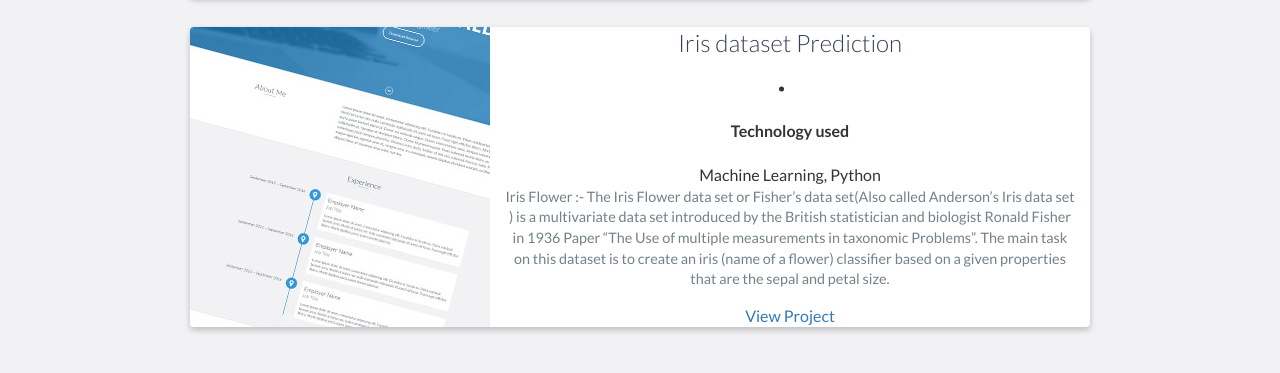
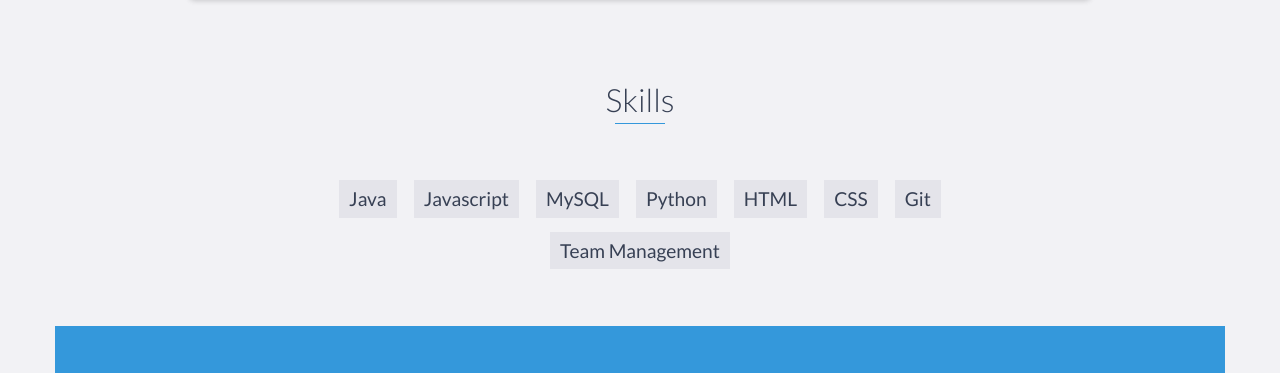
Before and after one commit to Sanjay8874/Sanjay8874.github.io, a website: page index.html in a window 1280 px wide. Shown: the part 2422-2795 px from the top of the page. Drawn offline with nearby package versions, Linux system fonts and the light colour scheme.

Commit message:
updated data

```diff
--- a/index.html
+++ b/index.html
@@ -164,29 +164,7 @@
                     </div>
                     <!-- End .project-info -->
                 </div>
-                <!-- End .project -->
 
-                <div class="project shadow-large">
-                    <div class="project-image">
-                        <img src="images/project.jpg" />
-                    </div>
-                    <!-- End .project-image -->
-                    <div class="project-info">
-                        <h3>Iris dataset Prediction </h3>
-                        <li><h4>Technology used</h4>Machine Learning, Python </li>
-                        <p>
-                            Iris Flower :-   The Iris Flower data set or Fisher’s data set(Also called Anderson’s Iris data set )  is a multivariate data set introduced by the British statistician and biologist Ronald Fisher in 1936 Paper “The Use of  multiple measurements in taxonomic Problems”.
-                            The main task on this dataset is to create an iris (name of a flower) classifier based on a given properties that are the sepal and petal size.
-
-                        </p>
-                        <a href="https://github.com/Sanjay8874/iris-dataset-prediction">View Project</a>
-                    </div>
-                    <!-- End .project-info -->
-                </div>
-                <!-- End .project -->
-            </div>
-        </div>
-    </div>
     <!-- End #projects -->
 
     <div id="skills">
```
